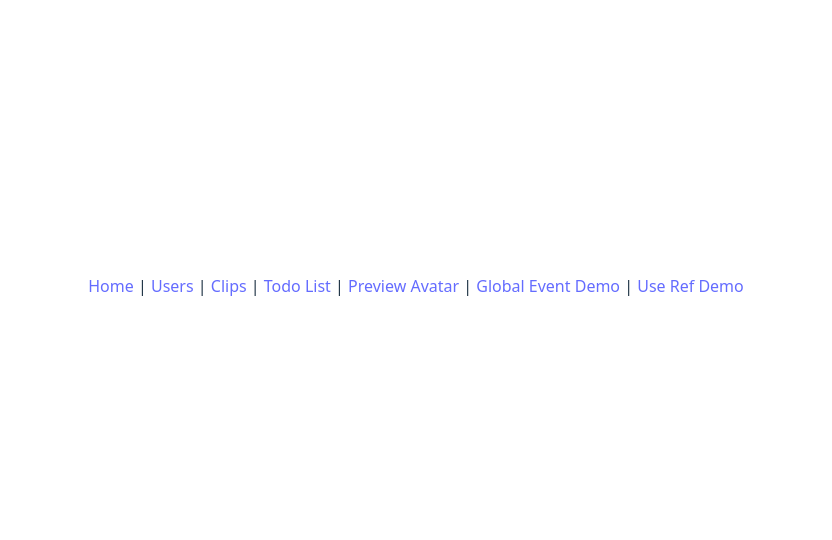
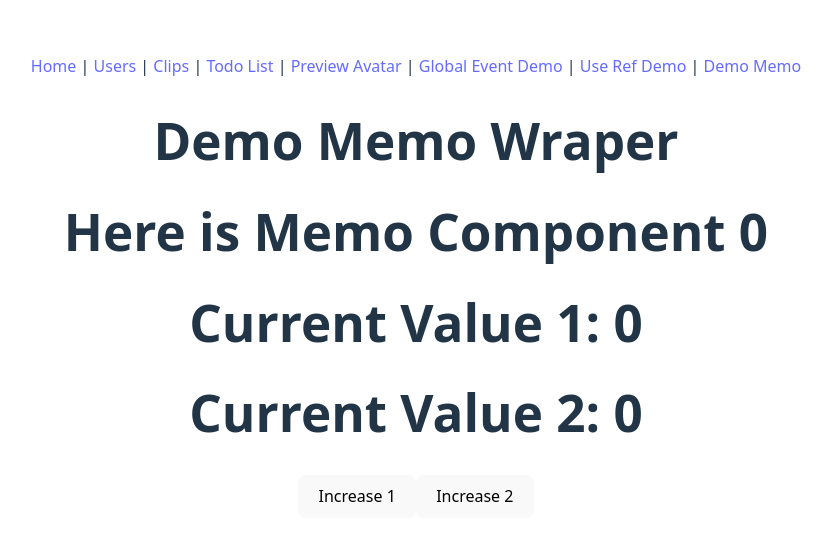
Before and after one commit to nguyenlinhnttu/learn-react, a React (Vite) app: page /demo-memo in a window 1280 px wide. Shown: the part 114-654 px from the top of the page, without its empty margins (224-1056 px from the left). Built offline with nearby package versions, Linux system fonts and the light colour scheme.

Commit message:
feat: demo memo higher order component

```diff
--- a/src/App.tsx
+++ b/src/App.tsx
@@ -8,7 +8,7 @@ import TodoList from "./component/TodoList";
 import DemoPreviewAvatar from "./component/DemoPreviewAvatar";
 import DemoGlobalEvent from "./component/DemoGlobalEvent";
 import DemoUseRef from "./component/DemoUseRef";
-
+import DemoMemoWrapper from "./component/DemoMemoWraper";
 
 function App() {
   return (
@@ -20,7 +20,8 @@ function App() {
         <Link to="/todo-list">Todo List</Link>  |{" "}
         <Link to="/preview-avatar">Preview Avatar</Link> |{" "}
         <Link to="/global-event">Global Event Demo</Link>  |{" "}
-         <Link to="/use-ref">Use Ref Demo</Link>
+         <Link to="/use-ref">Use Ref Demo</Link> |{" "}
+         <Link to="/demo-memo">Demo Memo</Link>
       </nav>
 
       <Routes>
@@ -32,6 +33,7 @@ function App() {
         <Route path="/preview-avatar" element={<DemoPreviewAvatar />} />
         <Route path="/global-event" element={<DemoGlobalEvent />} />
         <Route path="/use-ref" element={<DemoUseRef />} />
+        <Route path="/demo-memo" element={<DemoMemoWrapper />} />
       </Routes>
     </>
   );
--- /dev/null
+++ b/src/component/DemoMemo.tsx
@@ -0,0 +1,14 @@
+import {memo} from "react";
+
+// memo is a higher order component that will prevent re-rendering of the component if the props have not changed
+// if props are the same, the component will not re-render
+function DemoMemo({counter}) {
+    console.log("DemoMemo rendered");
+    return (
+        <div>
+            <h1>Here is Memo Component {counter}</h1>
+        </div>
+    );
+}
+
+export default memo(DemoMemo);
--- /dev/null
+++ b/src/component/DemoMemoWraper.tsx
@@ -0,0 +1,21 @@
+import {useState} from "react";
+import DemoMemo from "./DemoMemo";
+
+function DemoMemoWrapper(){
+    const [count, setCount] = useState(0);
+     const [count2, setCount2] = useState(0);
+
+    return(
+        <div>
+            <h1>Demo Memo Wraper</h1>
+            <DemoMemo counter={count}/>
+            <h1>Current Value 1: {count}</h1>
+            <h1>Current Value 2: {count2}</h1>
+            <button onClick={() => setCount(count +1)}> Increase 1</button>
+
+            <button onClick={() => setCount2(count2 + 1)}> Increase 2</button>
+        </div>
+    )
+}
+
+export default DemoMemoWrapper
```
